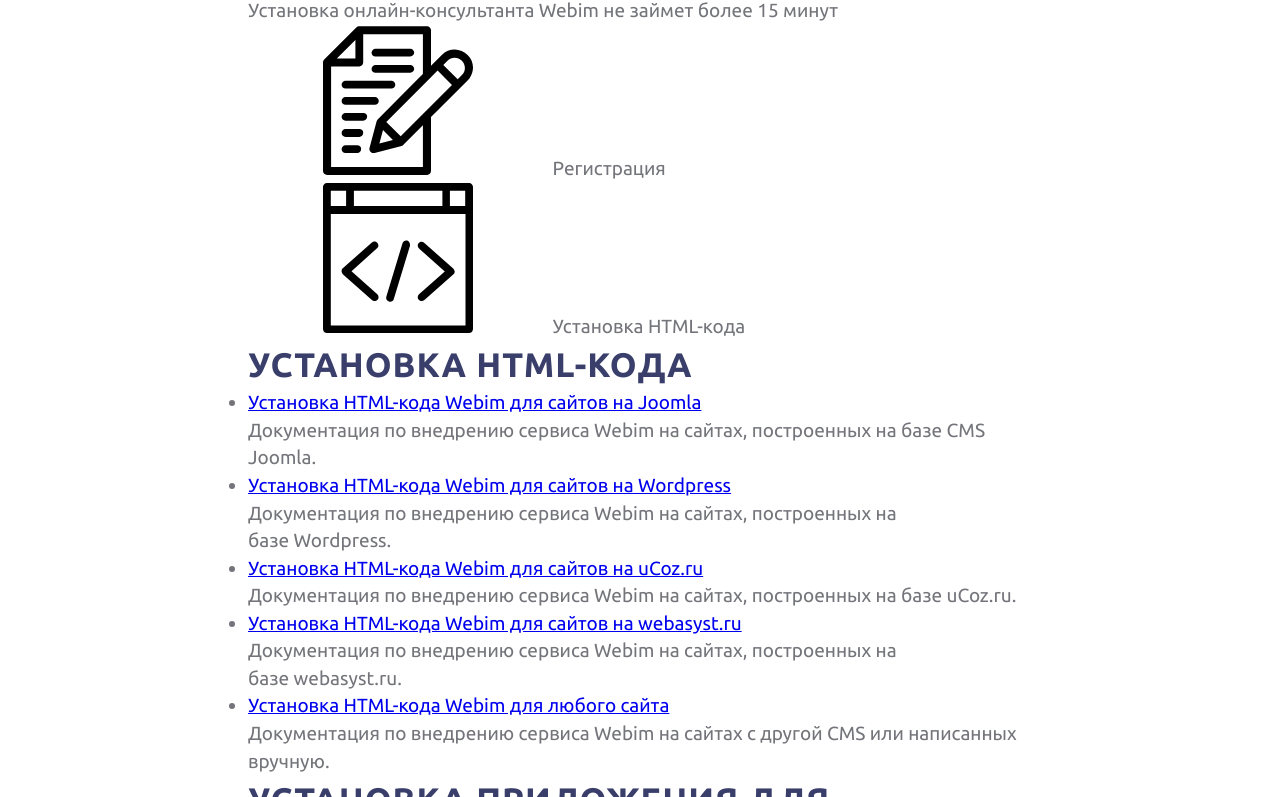
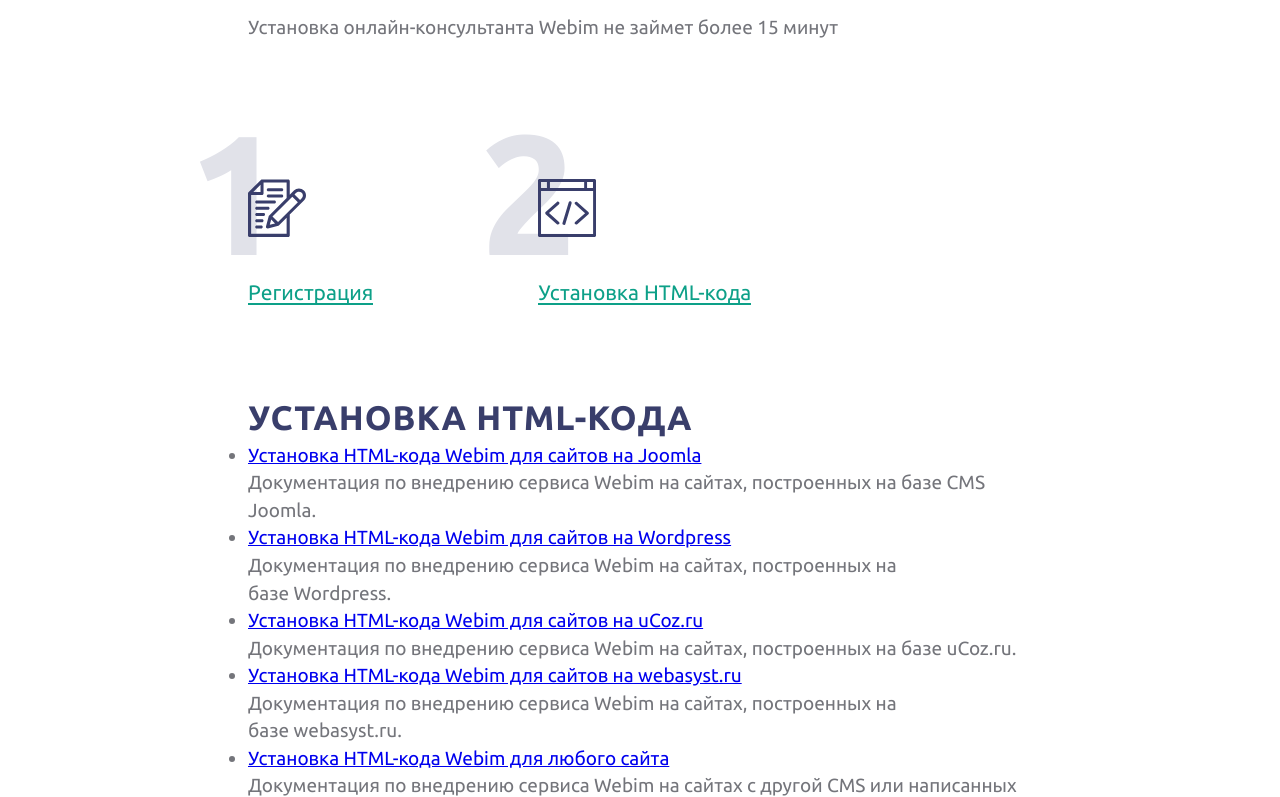
Before and after one commit to WellCause/webim, a website: page index.html in a window 1280 px wide. Shown: the part 686-1483 px from the top of the page. Drawn offline with Linux system fonts and the light colour scheme.

Commit message:
Completed section "setup-simple"

```diff
--- a/index.html
+++ b/index.html
@@ -58,13 +58,13 @@
                     <svg class="setup-simple__icon">
                         <use xlink:href='resources/img/sprite.svg#01'></use>
                     </svg>
-                    <span class="setup-simple__step-title">Регистрация</span>
+                    <a href="#" class="setup-simple__link">Регистрация</a>
                 </div>
                 <div class="setup-simple__step">
                     <svg class="setup-simple__icon">
                         <use xlink:href='resources/img/sprite.svg#02'></use>
                     </svg>
-                    <span class="setup-simple__step-title">Установка HTML-кода</span>
+                    <a href="#" class="setup-simple__link">Установка HTML-кода</a>
                 </div>
             </div>
         </section>
--- /dev/null
+++ b/resources/sass/abstracts/_mixins.scss
@@ -0,0 +1,10 @@
+@mixin backgroundText {
+    position: absolute;
+    font-size: 17rem;
+    font-weight: 700;
+    color: $color-lightblue;
+    top: -7.2rem;
+    left: -6rem;
+    line-height: 1;
+    z-index: -1;
+}
--- a/resources/sass/abstracts/_variables.scss
+++ b/resources/sass/abstracts/_variables.scss
@@ -7,10 +7,13 @@
 
 $color-darkblue: #393e6b;
 $color-darkblue-1: #3b4269;
+$color-lightblue: #e1e2e9;
 
 $color-emerald: #0da088;
 $color-indigo: #2cd3b8;
 
+// FONTS
+$font-primary: 'Ubuntu', sans-serif;
 
 // GRID SETUP
 $grid-main: [full-start] 3fr [main-start] 12.5fr [center-start] 15fr 2fr 15fr 2fr 15fr [center-end] 12.5fr [main-end] 3fr [full-end];
--- a/resources/sass/base/_base.scss
+++ b/resources/sass/base/_base.scss
@@ -11,7 +11,7 @@
 }
 
 body {
-    font-family: 'Ubuntu', sans-serif;
+    font-family: $font-primary;
     color: $color-primary;
     line-height: 1.45;
     font-size: 1.9rem;
--- a/resources/sass/components/_btn.scss
+++ b/resources/sass/components/_btn.scss
@@ -1,15 +1,16 @@
 .btn {
-    font-family: 'Ubuntu', sans-serif;
+    font-family: $font-primary;
     border: none;
     padding: 2rem 0 1.8rem 0;
     background-color: $color-indigo;
+    color: $color-white;
     border-radius: 10rem;
-    color: $color-white;
     text-transform: uppercase;
     font-weight: 700;
     font-size: 1.6rem;
     line-height: 1;
-    min-width: 29rem;
+    min-width: 29.2rem;
+    cursor: pointer;
 
     &--transparent {
         background-color: transparent;
--- /dev/null
+++ b/resources/sass/layout/_setup-simple.scss
@@ -0,0 +1,50 @@
+.setup-simple {
+    padding-bottom: 8.8rem;
+
+    .heading-2 {
+        margin-bottom: 1.7rem;
+    }
+
+    &__steps {
+        display: flex;
+        margin-top: 13.65rem;
+    }
+
+    &__step {
+        display: flex;
+        flex-direction: column;
+        position: relative;
+
+        &:first-child {
+            margin-right: 16.5rem;
+
+            &::before {
+                @include backgroundText;
+                content: '1';
+            }
+        }
+
+        &:last-child {
+            &::before {
+                @include backgroundText;
+                content: '2';
+                left: -5.8rem;
+            }
+        }
+    }
+
+    &__icon {
+        max-width: 5.8rem;
+        max-height: 5.8rem;
+        fill: $color-darkblue;
+        margin-bottom: 4.5rem;
+    }
+
+    &__link {
+        color: $color-emerald;
+        font-size: 2.1rem;
+        text-decoration: none;
+        border-bottom: 2px solid $color-emerald;
+        line-height: 1;
+    }
+}
--- a/resources/sass/main.scss
+++ b/resources/sass/main.scss
@@ -1,4 +1,5 @@
 @import 'abstracts/variables';
+@import 'abstracts/mixins';
 
 @import 'base/base';
 @import 'base/typography';
@@ -7,3 +8,4 @@
 
 @import 'layout/header';
 @import 'layout/setup-fast';
+@import 'layout/setup-simple';
```
Also changed, not shown: resources/css/style.css.
